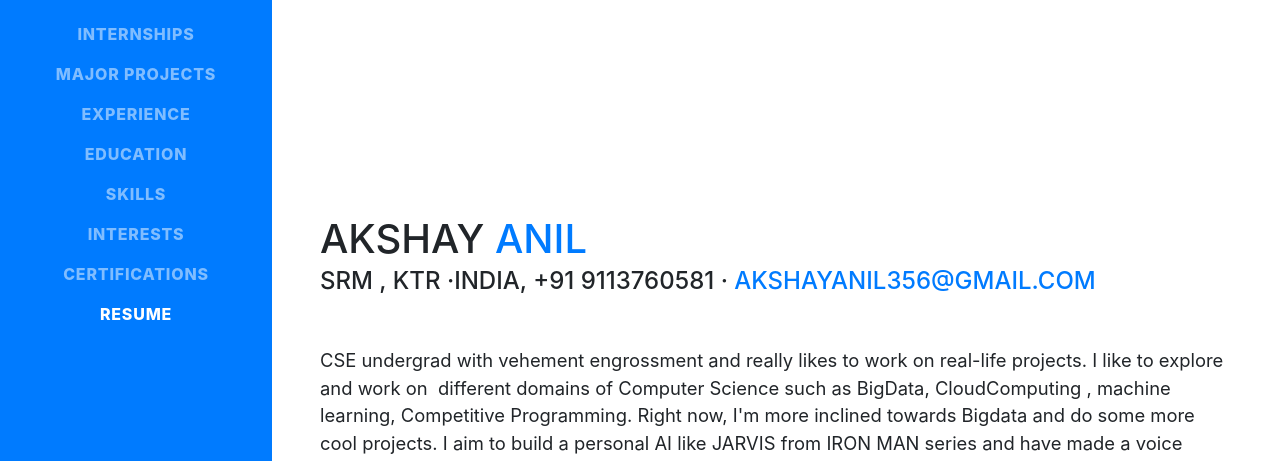
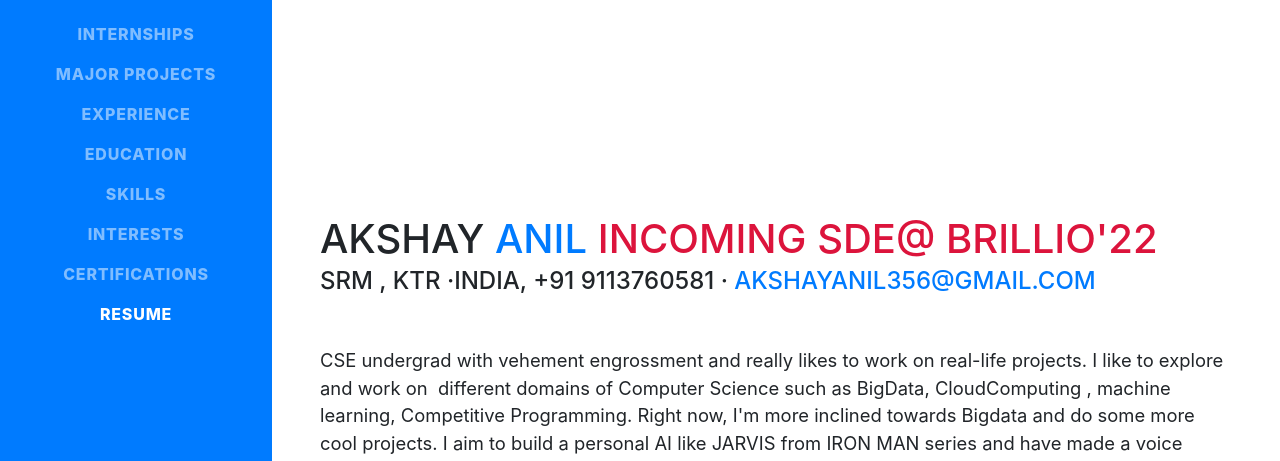
Before and after one commit to AkshayAnil1080/mywebsite, a website with bundled scripts: page index.html in a window 1280 px wide. Shown: the part 338-799 px from the top of the page. Built offline with nearby package versions, Linux system fonts and the light colour scheme; a web font is replaced by a local one.

Commit message:
placement done
added designation

```diff
--- a/index.html
+++ b/index.html
@@ -88,6 +88,7 @@
         <div class="my-auto">
           <h1 class="mb-0">AKSHAY
             <span class="text-primary">ANIL</span>
+		    <span  style="color:Crimson;">INCOMING SDE@ BRILLIO'22</span>
           </h1>
           <div class="subheading mb-5"> SRM , KTR ·INDIA, +91 9113760581 ·
             <a href="mailto:name@email.com">akshayanil356@gmail.com</a>
```
